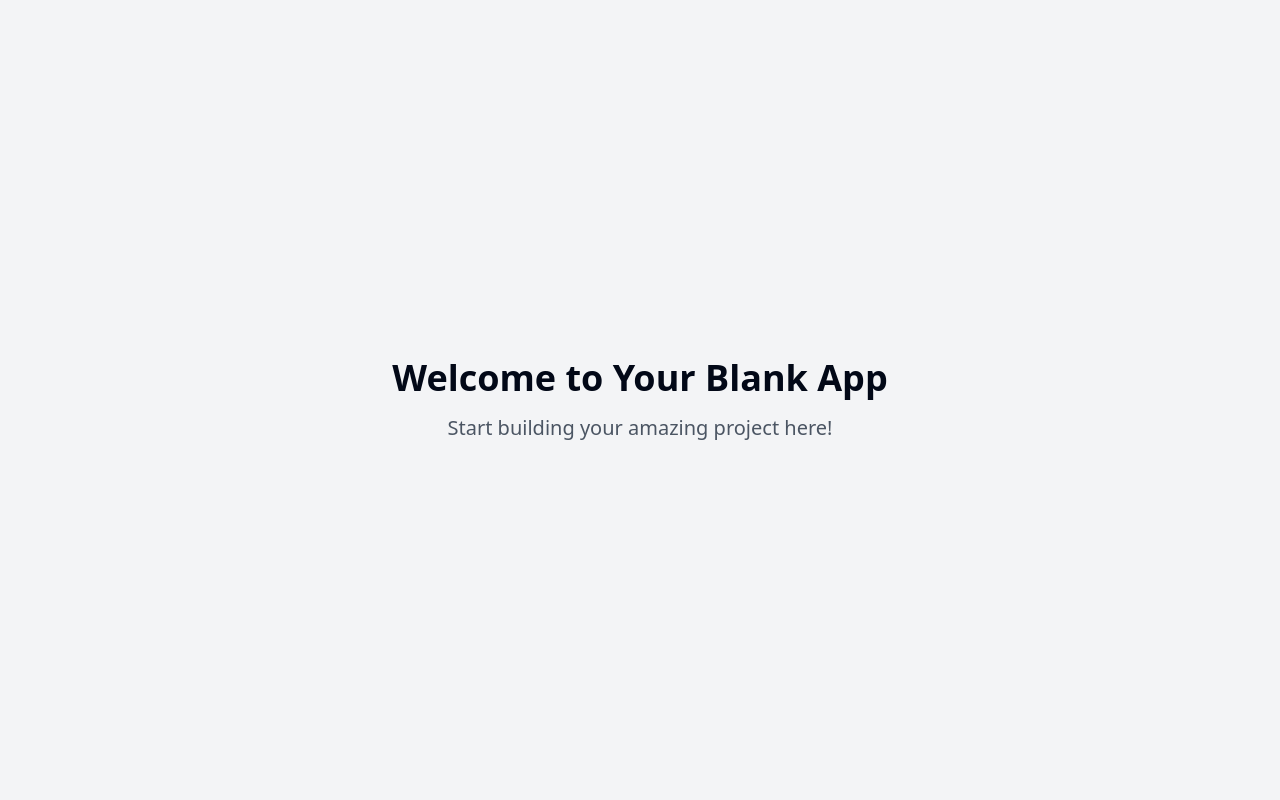
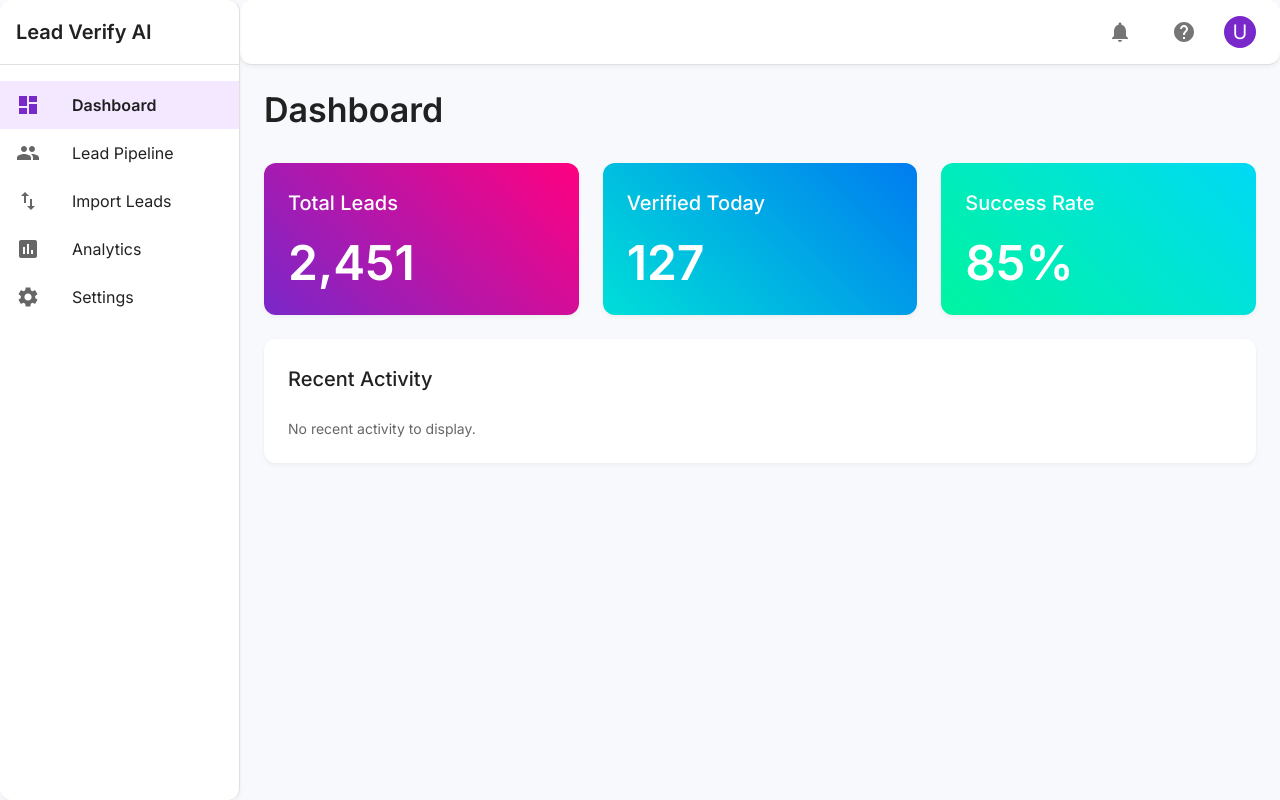
Before and after one commit to Quanq050823/lead-verify-flow, a React (Vite) app: page / in a window 1280 px wide. Built offline with nearby package versions, Linux system fonts and the light colour scheme.

Commit message:
Implement Lead Verification UI
This commit implements a React UI for the Lead Verification AI Flow system.  The UI will include features for lead source integration, pipeline management, configuration, routing, and reporting.  Specific implementation details are not included in this commit.

```diff
--- a/index.html
+++ b/index.html
@@ -1,17 +1,17 @@
+
 <!DOCTYPE html>
 <html lang="en">
   <head>
     <meta charset="UTF-8" />
     <meta name="viewport" content="width=device-width, initial-scale=1.0" />
-    <title>lead-verify-flow</title>
-    <meta name="description" content="Lovable Generated Project" />
-    <meta name="author" content="Lovable" />
-    <meta property="og:image" content="/og-image.png" />
+    <title>Lead Verify AI</title>
+    <meta name="description" content="AI-powered lead verification system" />
+    <link rel="preconnect" href="https://fonts.googleapis.com">
+    <link rel="preconnect" href="https://fonts.gstatic.com" crossorigin>
+    <link href="https://fonts.googleapis.com/css2?family=Inter:wght@400;500;600;700&display=swap" rel="stylesheet">
   </head>
-
   <body>
     <div id="root"></div>
-    <script src="https://cdn.gpteng.co/gptengineer.js" type="module"></script>
     <script type="module" src="/src/main.tsx"></script>
   </body>
 </html>
--- a/package.json
+++ b/package.json
@@ -11,7 +11,11 @@
     "preview": "vite preview"
   },
   "dependencies": {
+    "@emotion/react": "^11.14.0",
+    "@emotion/styled": "^11.14.0",
     "@hookform/resolvers": "^3.9.0",
+    "@mui/icons-material": "^6.4.3",
+    "@mui/material": "^6.4.3",
     "@radix-ui/react-accordion": "^1.2.0",
     "@radix-ui/react-alert-dialog": "^1.1.1",
     "@radix-ui/react-aspect-ratio": "^1.1.0",
--- a/src/App.tsx
+++ b/src/App.tsx
@@ -1,27 +1,52 @@
-import { Toaster } from "@/components/ui/toaster";
-import { Toaster as Sonner } from "@/components/ui/sonner";
-import { TooltipProvider } from "@/components/ui/tooltip";
-import { QueryClient, QueryClientProvider } from "@tanstack/react-query";
-import { BrowserRouter, Routes, Route } from "react-router-dom";
-import Index from "./pages/Index";
-import NotFound from "./pages/NotFound";
 
-const queryClient = new QueryClient();
+import { ThemeProvider, createTheme } from '@mui/material';
+import { BrowserRouter, Routes, Route } from 'react-router-dom';
+import Index from './pages/Index';
 
-const App = () => (
-  <QueryClientProvider client={queryClient}>
-    <TooltipProvider>
-      <Toaster />
-      <Sonner />
+const theme = createTheme({
+  palette: {
+    primary: {
+      main: '#7928CA',
+      light: '#f3e8ff',
+    },
+    background: {
+      default: '#F7F9FC',
+      paper: '#FFFFFF',
+    },
+  },
+  typography: {
+    fontFamily: '"Inter", -apple-system, BlinkMacSystemFont, "Segoe UI", Helvetica, Arial, sans-serif',
+  },
+  components: {
+    MuiButton: {
+      styleOverrides: {
+        root: {
+          textTransform: 'none',
+          borderRadius: 8,
+        },
+      },
+    },
+    MuiPaper: {
+      styleOverrides: {
+        root: {
+          borderRadius: 12,
+          boxShadow: '0px 2px 4px rgba(0, 0, 0, 0.05)',
+        },
+      },
+    },
+  },
+});
+
+const App = () => {
+  return (
+    <ThemeProvider theme={theme}>
       <BrowserRouter>
         <Routes>
           <Route path="/" element={<Index />} />
-          {/* ADD ALL CUSTOM ROUTES ABOVE THE CATCH-ALL "*" ROUTE */}
-          <Route path="*" element={<NotFound />} />
         </Routes>
       </BrowserRouter>
-    </TooltipProvider>
-  </QueryClientProvider>
-);
+    </ThemeProvider>
+  );
+};
 
 export default App;
--- /dev/null
+++ b/src/components/layout/Layout.tsx
@@ -0,0 +1,33 @@
+
+import { Box, CssBaseline } from '@mui/material';
+import Sidebar from './Sidebar';
+import TopBar from './TopBar';
+
+interface LayoutProps {
+  children: React.ReactNode;
+}
+
+const Layout = ({ children }: LayoutProps) => {
+  return (
+    <Box sx={{ display: 'flex', minHeight: '100vh' }}>
+      <CssBaseline />
+      <Sidebar />
+      <Box sx={{ flex: 1, display: 'flex', flexDirection: 'column' }}>
+        <TopBar />
+        <Box
+          component="main"
+          sx={{
+            flex: 1,
+            p: 3,
+            bgcolor: 'background.default',
+            overflow: 'auto'
+          }}
+        >
+          {children}
+        </Box>
+      </Box>
+    </Box>
+  );
+};
+
+export default Layout;
--- /dev/null
+++ b/src/components/layout/Sidebar.tsx
@@ -0,0 +1,95 @@
+
+import { useState } from 'react';
+import {
+  Box,
+  Drawer,
+  List,
+  ListItem,
+  ListItemButton,
+  ListItemIcon,
+  ListItemText,
+  Typography,
+  useTheme
+} from '@mui/material';
+import {
+  Dashboard as DashboardIcon,
+  People as PeopleIcon,
+  Settings as SettingsIcon,
+  Assessment as AssessmentIcon,
+  ImportExport as ImportExportIcon
+} from '@mui/icons-material';
+import { Link, useLocation } from 'react-router-dom';
+
+const DRAWER_WIDTH = 240;
+
+const menuItems = [
+  { text: 'Dashboard', icon: <DashboardIcon />, path: '/' },
+  { text: 'Lead Pipeline', icon: <PeopleIcon />, path: '/pipeline' },
+  { text: 'Import Leads', icon: <ImportExportIcon />, path: '/import' },
+  { text: 'Analytics', icon: <AssessmentIcon />, path: '/analytics' },
+  { text: 'Settings', icon: <SettingsIcon />, path: '/settings' },
+];
+
+const Sidebar = () => {
+  const theme = useTheme();
+  const location = useLocation();
+  const [mobileOpen, setMobileOpen] = useState(false);
+
+  return (
+    <Drawer
+      variant="permanent"
+      sx={{
+        width: DRAWER_WIDTH,
+        flexShrink: 0,
+        '& .MuiDrawer-paper': {
+          width: DRAWER_WIDTH,
+          boxSizing: 'border-box',
+          bgcolor: 'background.paper',
+          borderRight: '1px solid',
+          borderColor: 'divider',
+        },
+      }}
+    >
+      <Box sx={{ p: 2, borderBottom: '1px solid', borderColor: 'divider' }}>
+        <Typography variant="h6" sx={{ fontWeight: 600 }}>
+          Lead Verify AI
+        </Typography>
+      </Box>
+      <List sx={{ mt: 1 }}>
+        {menuItems.map((item) => (
+          <ListItem key={item.text} disablePadding>
+            <ListItemButton
+              component={Link}
+              to={item.path}
+              selected={location.pathname === item.path}
+              sx={{
+                '&.Mui-selected': {
+                  bgcolor: 'primary.light',
+                  '&:hover': {
+                    bgcolor: 'primary.light',
+                  },
+                },
+              }}
+            >
+              <ListItemIcon
+                sx={{
+                  color: location.pathname === item.path ? 'primary.main' : 'text.secondary'
+                }}
+              >
+                {item.icon}
+              </ListItemIcon>
+              <ListItemText
+                primary={item.text}
+                primaryTypographyProps={{
+                  fontWeight: location.pathname === item.path ? 600 : 400,
+                }}
+              />
+            </ListItemButton>
+          </ListItem>
+        ))}
+      </List>
+    </Drawer>
+  );
+};
+
+export default Sidebar;
--- /dev/null
+++ b/src/components/layout/TopBar.tsx
@@ -0,0 +1,54 @@
+
+import {
+  AppBar,
+  Avatar,
+  Box,
+  IconButton,
+  Toolbar,
+  Typography,
+  useTheme
+} from '@mui/material';
+import {
+  Notifications as NotificationsIcon,
+  Help as HelpIcon
+} from '@mui/icons-material';
+
+const TopBar = () => {
+  const theme = useTheme();
+
+  return (
+    <AppBar
+      position="sticky"
+      elevation={0}
+      sx={{
+        bgcolor: 'background.paper',
+        borderBottom: '1px solid',
+        borderColor: 'divider',
+      }}
+    >
+      <Toolbar>
+        <Box sx={{ flexGrow: 1 }} />
+        <Box sx={{ display: 'flex', alignItems: 'center', gap: 2 }}>
+          <IconButton size="large" color="default">
+            <NotificationsIcon />
+          </IconButton>
+          <IconButton size="large" color="default">
+            <HelpIcon />
+          </IconButton>
+          <Avatar
+            sx={{
+              width: 32,
+              height: 32,
+              bgcolor: 'primary.main',
+              cursor: 'pointer'
+            }}
+          >
+            U
+          </Avatar>
+        </Box>
+      </Toolbar>
+    </AppBar>
+  );
+};
+
+export default TopBar;
--- a/src/pages/Index.tsx
+++ b/src/pages/Index.tsx
@@ -1,13 +1,85 @@
-// Update this page (the content is just a fallback if you fail to update the page)
+
+import { Box, Grid, Paper, Typography } from '@mui/material';
+import Layout from '../components/layout/Layout';
 
 const Index = () => {
   return (
-    <div className="min-h-screen flex items-center justify-center bg-gray-100">
-      <div className="text-center">
-        <h1 className="text-4xl font-bold mb-4">Welcome to Your Blank App</h1>
-        <p className="text-xl text-gray-600">Start building your amazing project here!</p>
-      </div>
-    </div>
+    <Layout>
+      <Box sx={{ maxWidth: 1200, mx: 'auto' }}>
+        <Typography variant="h4" sx={{ mb: 4, fontWeight: 600 }}>
+          Dashboard
+        </Typography>
+
+        <Grid container spacing={3}>
+          {/* Quick Stats */}
+          <Grid item xs={12} md={4}>
+            <Paper
+              sx={{
+                p: 3,
+                height: '100%',
+                background: 'linear-gradient(45deg, #7928CA, #FF0080)',
+                color: 'white'
+              }}
+            >
+              <Typography variant="h6" sx={{ mb: 2 }}>
+                Total Leads
+              </Typography>
+              <Typography variant="h3" sx={{ fontWeight: 600 }}>
+                2,451
+              </Typography>
+            </Paper>
+          </Grid>
+
+          <Grid item xs={12} md={4}>
+            <Paper
+              sx={{
+                p: 3,
+                height: '100%',
+                background: 'linear-gradient(45deg, #00DFD8, #007CF0)',
+                color: 'white'
+              }}
+            >
+              <Typography variant="h6" sx={{ mb: 2 }}>
+                Verified Today
+              </Typography>
+              <Typography variant="h3" sx={{ fontWeight: 600 }}>
+                127
+              </Typography>
+            </Paper>
+          </Grid>
+
+          <Grid item xs={12} md={4}>
+            <Paper
+              sx={{
+                p: 3,
+                height: '100%',
+                background: 'linear-gradient(45deg, #00F5A0, #00D9F5)',
+                color: 'white'
+              }}
+            >
+              <Typography variant="h6" sx={{ mb: 2 }}>
+                Success Rate
+              </Typography>
+              <Typography variant="h3" sx={{ fontWeight: 600 }}>
+                85%
+              </Typography>
+            </Paper>
+          </Grid>
+
+          {/* Main Content Area */}
+          <Grid item xs={12}>
+            <Paper sx={{ p: 3 }}>
+              <Typography variant="h6" sx={{ mb: 3 }}>
+                Recent Activity
+              </Typography>
+              <Typography variant="body2" color="text.secondary">
+                No recent activity to display.
+              </Typography>
+            </Paper>
+          </Grid>
+        </Grid>
+      </Box>
+    </Layout>
   );
 };
 
```
Also changed, not shown: 1 other file (tests, documents, lock files or other folders).
